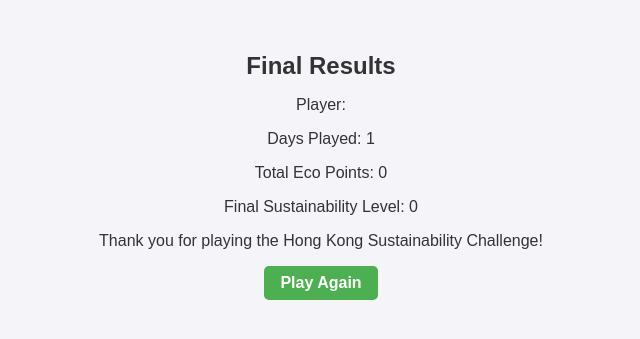
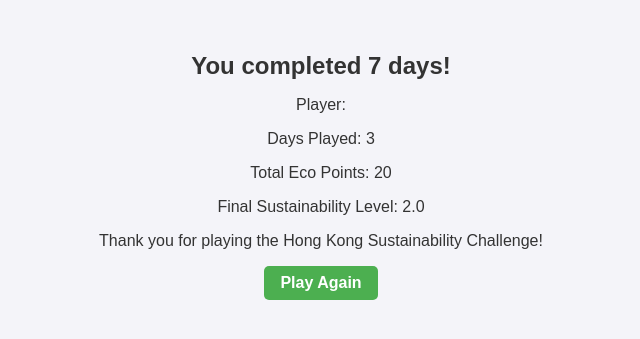
Before and after one commit to COOL3163/COOL3163.github.io, a Flask app: page /game_over in a window 1280 px wide. Shown: the part 112-451 px from the top of the page, without its empty margins (319-959 px from the left). Run offline with Flask 3, Linux system fonts and the light colour scheme.

Commit message:
small fix

```diff
--- a/app.py
+++ b/app.py
@@ -24,7 +24,7 @@
 
 @app.route('/game')
 def game_view():
-    if game.days > 7:
+    if game.energy <= 0 or game.days > 7:
         return redirect(url_for('game_over'))
 
     player = {
@@ -71,15 +71,16 @@
 
 @app.route('/game_over')
 def game_over():
+    reason = "You ran out of energy!" if game.energy <= 0 else "You completed 7 days!"
     return render_template(
         'game_over.html',
         stats={
             "name": game.player_name,
             "days": game.days,
             "eco_points": game.eco_points,
-            "sustainability": game.sustainability_level
+            "sustainability": game.sustainability_level,
+            "reason": reason
         }
     )
-
 if __name__ == '__main__':
     app.run(debug=True)
--- a/templates/game_over.html
+++ b/templates/game_over.html
@@ -11,7 +11,7 @@
         <h1>Game Over</h1>
     </header>
     <main>
-        <h2>Final Results</h2>
+        <h2>{{ stats.reason }}</h2>
         <p>Player: {{ stats.name }}</p>
         <p>Days Played: {{ stats.days }}</p>
         <p>Total Eco Points: {{ stats.eco_points }}</p>
```
